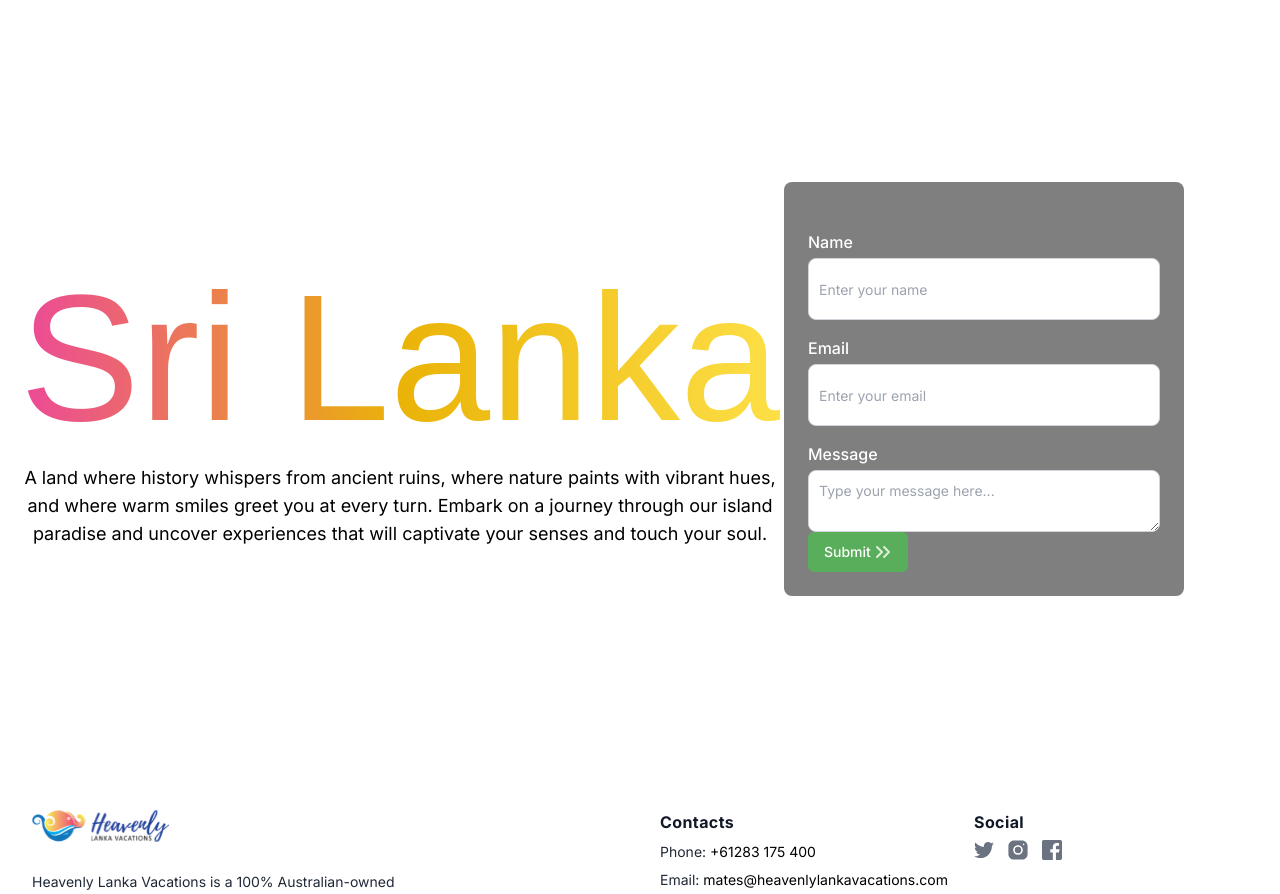
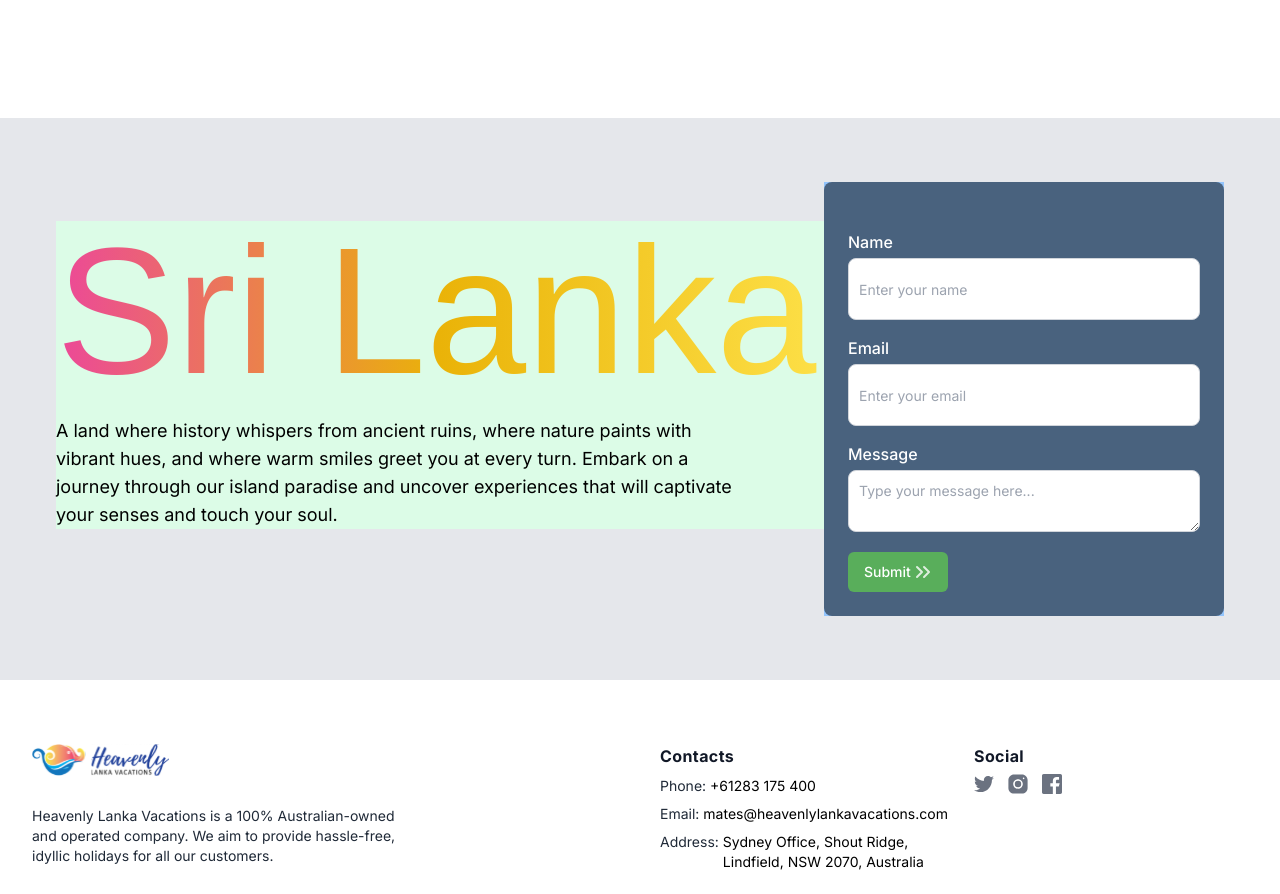
Before and after one commit to heavenlylanka/hl-front-end, a Next.js app: page / in a window 1280 px wide. Shown: the part 2782-3676 px from the top of the page. Built offline with nearby package versions, Linux system fonts and the light colour scheme; a web font is replaced by a local one.

Commit message:
change-submitForm
Change alignment/responsive

```diff
--- a/src/components/SubmitForm.tsx
+++ b/src/components/SubmitForm.tsx
@@ -15,8 +15,8 @@ const QwigleyFont = Qwigley({
 
 function SubmitForm() {
   return (
-    <div className="container mx-auto px-4 py-16 flex flex-row items-center">
-      <div className="text-center max-w-3xl mb-12">
+    <div className="container mx-auto px-4 py-16 flex flex-col lg:flex-row items-center justify-center bg-gray-200">
+      <div className="text-center lg:text-start max-w-3xl mb-12 bg-green-100 lg:max-w-98">
         <h1
           className={`${QwigleyFont.className} text-[180px] leading-none mb-4
         bg-gradient-to-r from-pink-500 via-yellow-500 to-yellow-300 text-transparent bg-clip-text`}
@@ -24,7 +24,7 @@ function SubmitForm() {
           Sri Lanka
         </h1>
 
-        <p className="text-lg text-black">
+        <p className="text-lg lg:pr-20 text-black lg">
           A land where history whispers from ancient ruins, where nature paints
           with vibrant hues, and where warm smiles greet you at every turn.
           Embark on a journey through our island paradise and uncover
@@ -33,7 +33,7 @@ function SubmitForm() {
       </div>
 
       {/* right form */}
-      <div className="relative w-[300px] h-[500px]">
+      <div className="relative w-80 lg:w-auto h-auto items-center bg-blue-300">
         <form className="relative z-10 w-full lg:w-[400px] flex flex-col justify-center pt-6 lg:pt-8 bg-black bg-opacity-50 p-6 rounded-lg">
 
           <div className="flex flex-col gap-1 pt-4">
@@ -67,7 +67,7 @@ function SubmitForm() {
 
           <Button2
             variant="secondary"
-            className="w-[100px] bg-[#59AE5B] text-white flex items-center"
+            className="w-[100px] bg-[#59AE5B] text-white flex items-center mt-5"
           >
             Submit <Icons.doubleArrows className="h-6 w-6" />
           </Button2>
```
